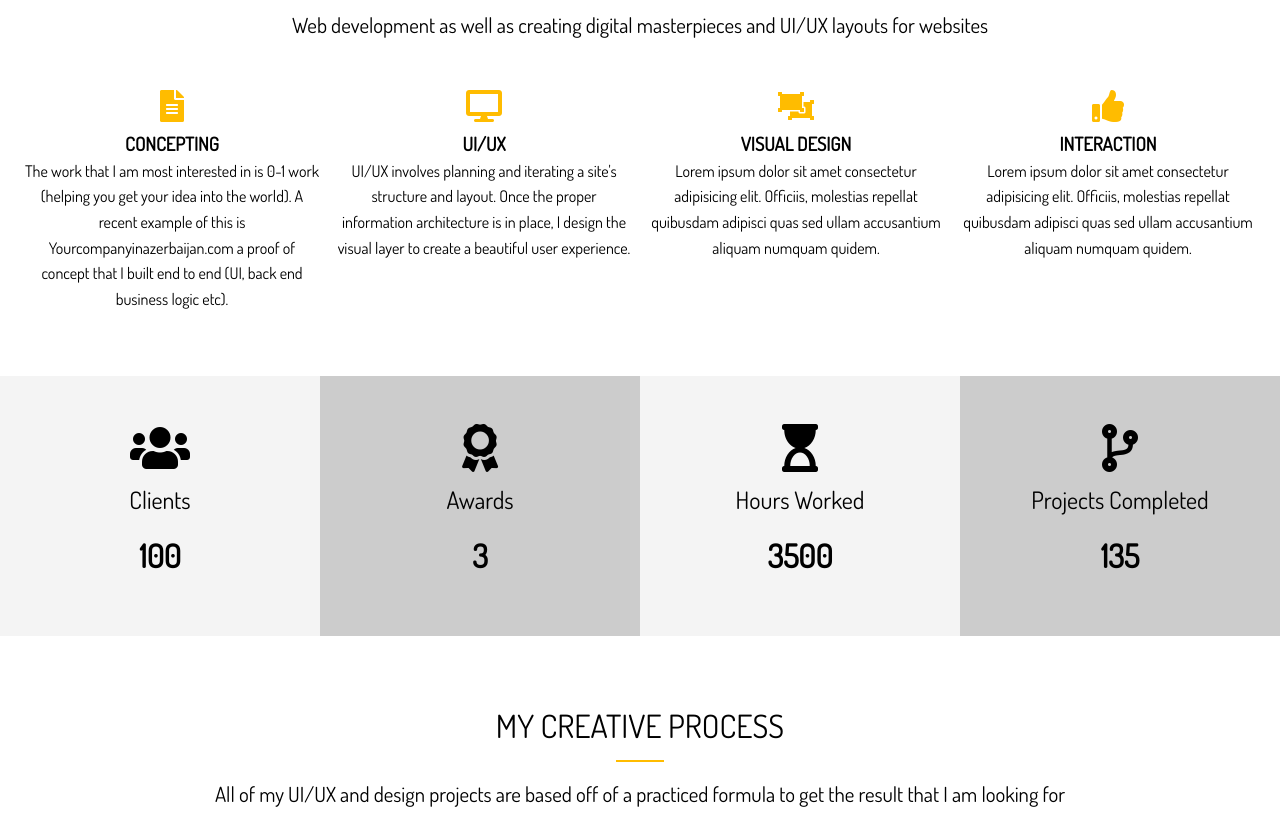
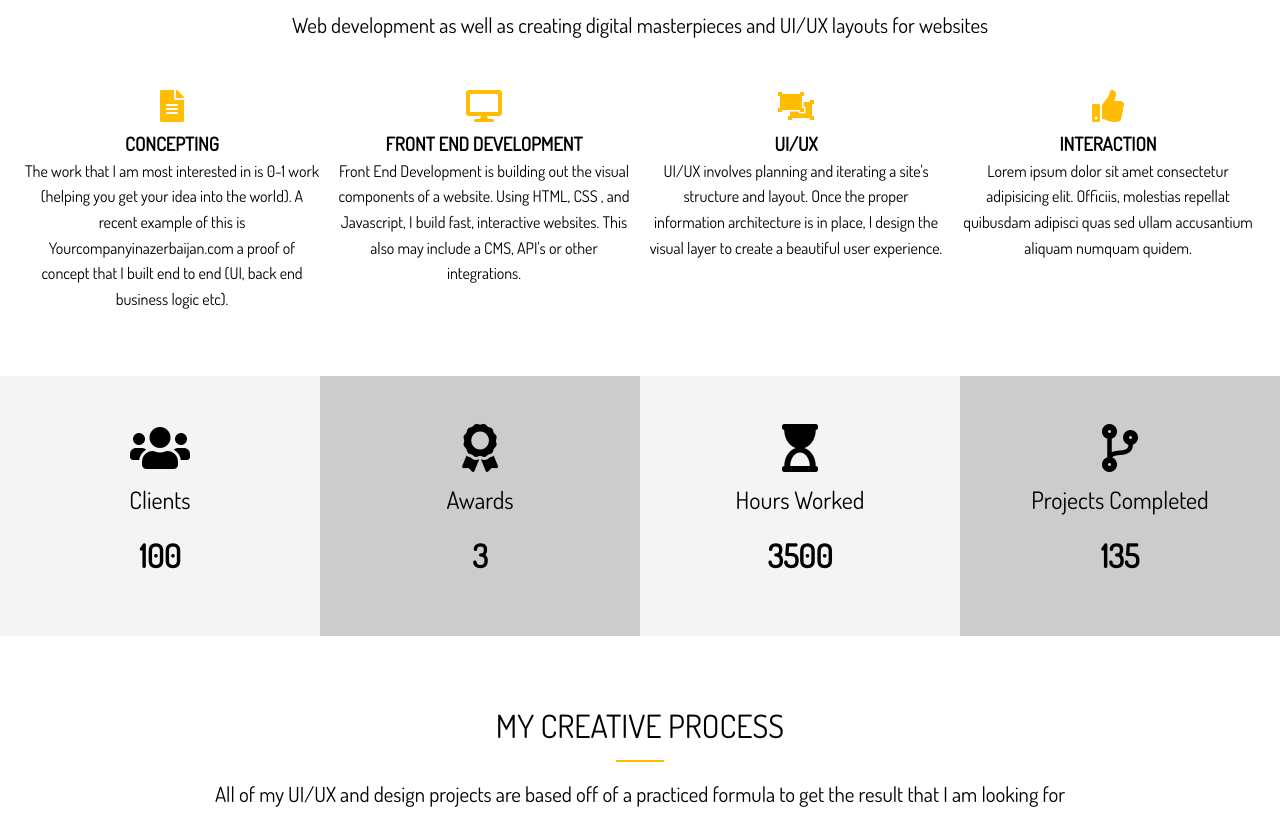
Before and after one commit to MedoBreezy/Private-Portfolio, a website: page dist/index.html in a window 1280 px wide. Shown: the part 900-1740 px from the top of the page. Drawn offline with Linux system fonts and the light colour scheme.

Commit message:
Update index.html

```diff
--- a/dist/index.html
+++ b/dist/index.html
@@ -60,20 +60,20 @@
         </div>
         <div>
           <i class="fas fa-desktop fa-2x"></i>
-          <h3>UI/UX</h3>
+          <h3>FRONT END DEVELOPMENT</h3>
           <p>
-            UI/UX involves planning and iterating a site's structure and layout. Once the proper information architecture is in place,
-            I design the visual layer to create a beautiful user experience.
+           Front End Development is building out the visual components of a website. Using HTML, CSS ,
+           and Javascript, I build fast, interactive websites.
+           This also may include a CMS, API's or other integrations.
 
           </p>
         </div>
         <div>
           <i class="fas fa-object-ungroup fa-2x"></i>
-          <h3>Visual Design</h3>
+          <h3>UI/UX</h3>
           <p>
-            Lorem ipsum dolor sit amet consectetur adipisicing elit. Officiis,
-            molestias repellat quibusdam adipisci quas sed ullam accusantium
-            aliquam numquam quidem.
+           UI/UX involves planning and iterating a site's structure and layout. Once the proper information architecture is in place,
+           I design the visual layer to create a beautiful user experience.
           </p>
         </div>
         <div>
```
